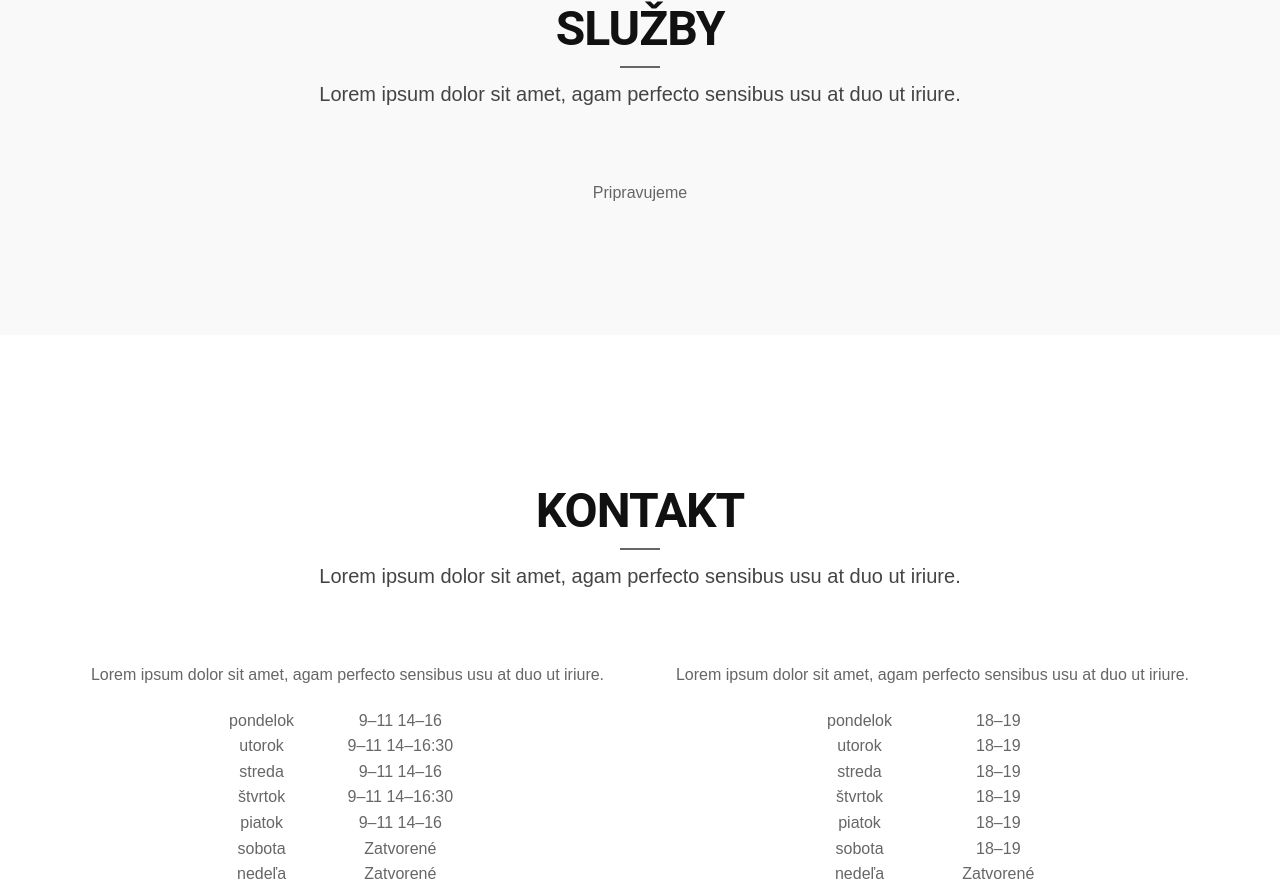
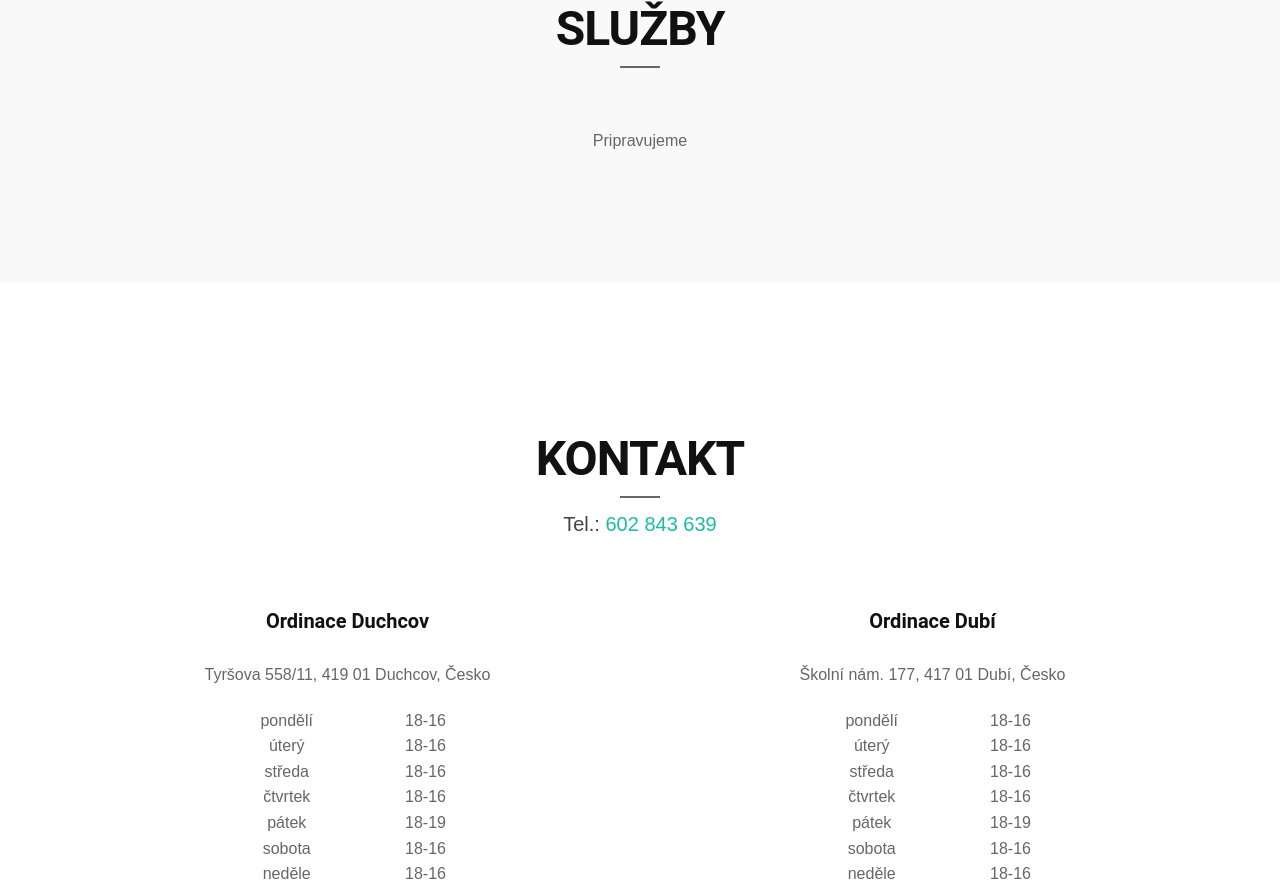
Before and after one commit to juraj222/veterinar, a plain HTML site: page index.html in a window 1280 px wide. Shown: the part 1076-1960 px from the top of the page. Drawn offline with Linux system fonts and the light colour scheme; grey boxes are pictures that could not be loaded; a web font is replaced by a local one.

Commit message:
opening hours power up

```diff
--- a/index.html
+++ b/index.html
@@ -65,10 +65,10 @@
             <div class="col-md-12 text-center">
               <h2><span>Ordinace Dubí</span></h2>
               <br>
-              <h3><span>Lorem ipsum dolor sit amet, consectetur adipiscing elit.</span></h3>
+              <h3><span></span>Dnes: <div id="Dubi-today"></div></span></h3>
               <br>
-              <div class="">
-                <a class="btn btn-theme btn-sm btn-min-block" href="#about">About us</a><a class="btn btn-theme btn-sm btn-min-block" href="#works">Our works</a></div>
+              <!-- <div class="">
+                <a class="btn btn-theme btn-sm btn-min-block" href="#about">About us</a><a class="btn btn-theme btn-sm btn-min-block" href="#works">Our works</a></div> -->
             </div>
           </div>
           <!-- /header-text -->
@@ -80,10 +80,10 @@
             <div class="col-md-12 text-center">
               <h2><span>Ordinace Duchcov</span></h2>
               <br>
-              <h3><span>Lorem ipsum dolor sit amet, consectetur adipiscing elit.</span></h3>
+              <h3><span></span>Dnes: <div id="Duchcov-today"></div></span></h3>
               <br>
-              <div class="">
-                <a class="btn btn-theme btn-sm btn-min-block" href="#about">About us</a><a class="btn btn-theme btn-sm btn-min-block" href="#works">Our works</a>
+              <!-- <div class="">
+                <a class="btn btn-theme btn-sm btn-min-block" href="#about">About us</a><a class="btn btn-theme btn-sm btn-min-block" href="#works">Our works</a> -->
               </div>
             </div>
           </div>
@@ -218,7 +218,7 @@
             <div class="section-heading text-center">
               <h2 class="h-bold">Služby</h2>
               <div class="divider-header"></div>
-              <p>Lorem ipsum dolor sit amet, agam perfecto sensibus usu at duo ut iriure.</p>
+              <!-- <p>Lorem ipsum dolor sit amet, agam perfecto sensibus usu at duo ut iriure.</p> -->
             </div>
           </div>
         </div>
@@ -354,7 +354,7 @@
           <div class="section-heading text-center">
             <h2 class="h-bold">Kontakt</h2>
             <div class="divider-header"></div>
-            <p>Lorem ipsum dolor sit amet, agam perfecto sensibus usu at duo ut iriure.</p>
+            <p>Tel.: <a href="602 843 639">602 843 639</a></p>
              </div>
         </div>
       </div>
@@ -376,16 +376,9 @@
       <div class="row marginbot-80">
         <div class="col-md-6">
             <div class="wow fadeInLeft" data-wow-delay="0.2s">
-            <p>Lorem ipsum dolor sit amet, agam perfecto sensibus usu at duo ut iriure.</p>
-              <table>
-                <tr><td>pondelok</td> <td>9–11 14–16</td></tr>
-                <tr><td>utorok</td> <td>9–11 14–16:30</td></tr>
-                <tr><td>streda</td> <td>9–11 14–16</td></tr>
-                <tr><td>štvrtok</td> <td>9–11 14–16:30</td></tr>
-                <tr><td>piatok</td> <td>9–11 14–16</td></tr>
-                <tr><td>sobota</td> <td>Zatvorené</td></tr>
-                <tr><td>nedeľa</td> <td>Zatvorené</td></tr>
-              </table>
+              <h6 class="h-bold">Ordinace Duchcov</h6>
+              <p>Tyršova 558/11, 419 01 Duchcov, Česko</p>
+              <div id="duchcov-week"></div>
             </div>
             <div class="wow bounceInUp" data-wow-delay="0.4s">
               <!-- https://www.embedgooglemap.net/ -->
@@ -394,16 +387,9 @@
         </div>
         <div class="col-md-6">
             <div class="wow fadeInRight" data-wow-delay="0.2s">
-            <p>Lorem ipsum dolor sit amet, agam perfecto sensibus usu at duo ut iriure.</p>
-              <table>
-                <tr><td>pondelok</td> <td>18–19</td></tr>
-                <tr><td>utorok</td> <td>18–19</td></tr>
-                <tr><td>streda</td> <td>18–19</td></tr>
-                <tr><td>štvrtok</td> <td>18–19</td></tr>
-                <tr><td>piatok</td> <td>18–19</td></tr>
-                <tr><td>sobota</td> <td>18–19</td></tr>
-                <tr><td>nedeľa</td> <td>Zatvorené</td></tr>
-              </table>
+              <h6 class="h-bold">Ordinace Dubí</h6>
+              <p>Školní nám. 177, 417 01 Dubí, Česko</p>
+              <div id="dubi-week"></div>
             </div>
             <div class="wow bounceInUp" data-wow-delay="0.2s">
               <div class="mapouter"><div class="gmap_canvas"><iframe width="530" height="500" id="gmap_canvas" src="https://maps.google.com/maps?q=MVDr.%20Juraj%20Vrabec%20Veterin%C3%A1rn%C3%AD%20Slu%C5%BEba%20-%20MVDr.%20Vrabec&t=&z=13&ie=UTF8&iwloc=&output=embed" frameborder="0" scrolling="no" marginheight="0" marginwidth="0"></iframe><a href="https://www.embedgooglemap.net">embedgooglemap.net</a></div><style>.mapouter{position:relative;text-align:right;height:500px;width:530px;}.gmap_canvas {overflow:hidden;background:none!important;height:500px;width:530px;}</style></div>
@@ -481,6 +467,7 @@
   <script src="js/nivo-lightbox.min.js"></script>
   <script src="js/custom.js"></script>
   <script src="contactform/contactform.js"></script>
+  <script src="js/open-hours-today.js"></script>
 
 </body>
 
--- /dev/null
+++ b/js/open-hours-today.js
@@ -0,0 +1,23 @@
+var open_dubi = [ '18–19', '18–19', '18–19', '18–19', '18–19', '18–19', 'Zavřeno'  ];
+var open_duchcov = [ '9–11 14–16', '9–11 14–16:30', '9–11 14–16', '9–11 14–16:30', '9–11 14–16', 'Zavřeno', 'Zavřeno' ];
+var cz_week = ['pondělí', 'úterý', 'středa', 'čtvrtek', 'pátek', 'sobota', 'neděle'];
+var actual_day = new Date().getDay();
+document.getElementById("Dubi-today").innerHTML = open_dubi[actual_day-1];
+document.getElementById("Duchcov-today").innerHTML = open_duchcov[actual_day-1];
+
+var open_dubi = [ '18-16', '18-16', '18-16', '18-16', '18-19', '18-16', '18-16' ];
+var open_duchcov = [ '18-16', '18-16', '18-16', '18-16', '18-19', '18-16', '18-16' ];
+var cz_week = ['pondělí', 'úterý', 'středa', 'čtvrtek', 'pátek', 'sobota', 'neděle'];
+var actual_day = new Date().getDay();
+document.getElementById("Dubi-today").innerHTML = open_dubi[actual_day-1];
+document.getElementById("Duchcov-today").innerHTML = open_duchcov[actual_day-1];
+
+function generateWeekOpeningHoursTable(nameVet) {
+    var result = "<table>";
+    for(i = 0; i < cz_week.length; i++) {
+    	result += '<tr><td>' + cz_week[i] + '</td>' + '<td>' + nameVet[i] + '</td></tr>';
+    }
+    return result += "</table>";
+}
+document.getElementById("dubi-week").innerHTML = generateWeekOpeningHoursTable(open_dubi);
+document.getElementById("duchcov-week").innerHTML = generateWeekOpeningHoursTable(open_duchcov);
```
